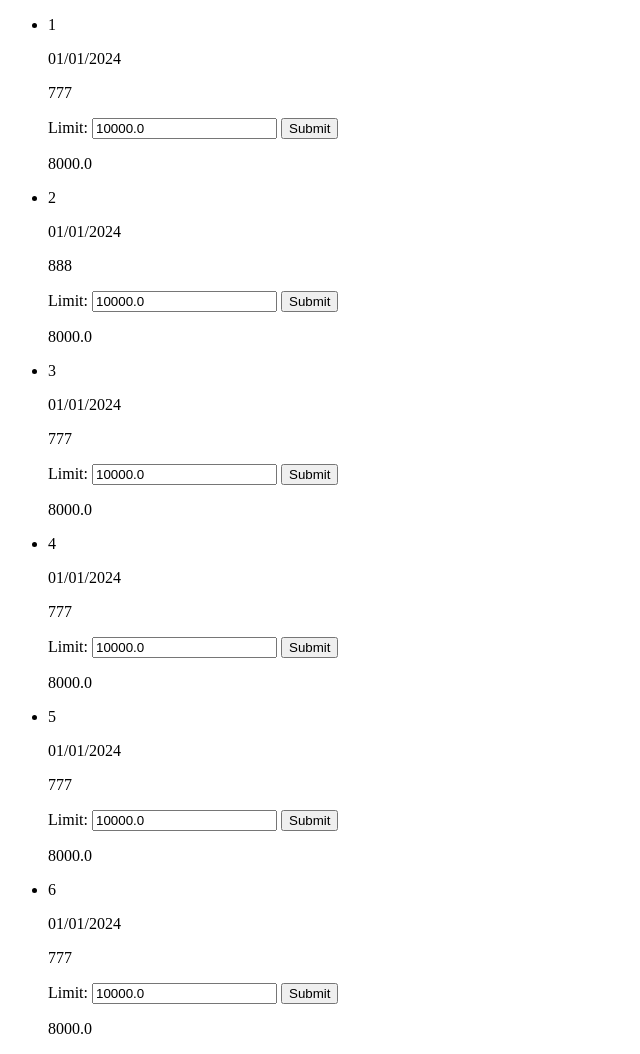
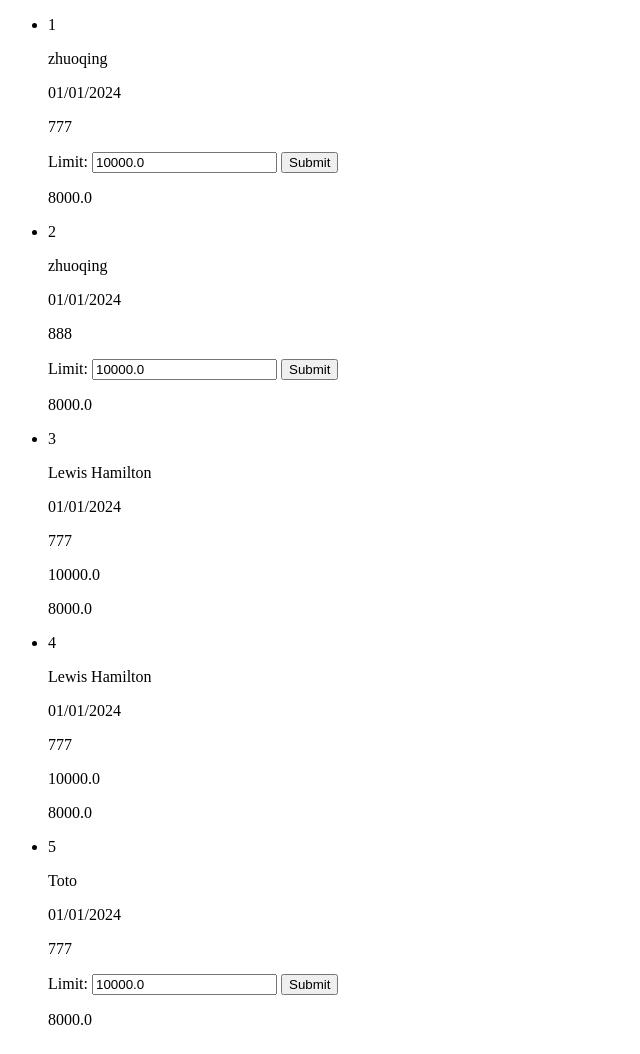
Before and after one commit to zhuoqingzheng/CodeChallengeArcha, a Django app: page /archa/card/ in a window 1280 px wide. Shown: the whole page, without its empty margins (0-640 px from the left). After the commit the page ends 1025 px from the top, so only its background shows below. Run offline with Django 4.2, Linux system fonts and the light colour scheme.

Commit message:
challenge2 done

```diff
--- a/archaChallenge/models/card.py
+++ b/archaChallenge/models/card.py
@@ -1,10 +1,10 @@
 class Card():
-        def __init__(self,CardNum, expDate, maskedNum, limit, currentBalance):
+        def __init__(self,CardNum, expDate, maskedNum, limit, currentBalance, holder):
             self.cardNum = CardNum
             self.expDate = expDate
             self.maskedNum = maskedNum
             self.limit = limit
-
+            self.holder = holder
             self.currentBalance = currentBalance
 
         def setLimit(self, Limit):
--- a/archaChallenge/models/user.py
+++ b/archaChallenge/models/user.py
@@ -1,10 +1,11 @@
 from . import card
 
 class User():
-    def __init__(self, name, cards,level):
+    def __init__(self, name, cards,level,company):
         self.name = name
         self.cards = cards
         self.level = level
+        self.company = company
 
 
     def modifyCard(curr_card, newLimit):
--- a/archaChallenge/templates/card.html
+++ b/archaChallenge/templates/card.html
@@ -3,9 +3,11 @@
     <ul>
         {% for card in cards %}
             <li> <p>{{card.cardNum}}</p>
+                <p>{{card.holder.name}}</p>
                  <p>{{card.expDate}}</p>
                  <p>{{card.maskedNum}}</p>
-                 {% if level == "admin" %}
+                 {% if user.level == "admin" and card.holder.company == user.company %}
+
                     <form action="changeLimit/?cardNum1={{card.cardNum}}" method = "post">
                         {% csrf_token %}
                         <label for="Limit">Limit: </label>
--- a/archaChallenge/urls.py
+++ b/archaChallenge/urls.py
@@ -5,5 +5,5 @@ urlpatterns = [
     path('hello/',views.say_hello),
     path('me/', views.meView),
     path('card/', views.cardView),
-     path('card/changeLimit/', views.changeLimit)
+    path('card/changeLimit/', views.changeLimit)
 ]
--- a/archaChallenge/views.py
+++ b/archaChallenge/views.py
@@ -1,21 +1,27 @@
 from django.shortcuts import render,redirect
 from django.http import HttpResponse
 from .models import user, card
+user1 = user.User("zhuoqing", ['1','2'], "admin","archa")
+user2 = user.User("Lewis Hamilton",['3','4'],"user","google")
+user3 = user.User("Toto",['5'],"user","archa")
+card1 = card.Card('1',"01/01/2024", 777, 10000.00,8000.00,user1)
+card2 = card.Card('2',"01/01/2024", 888, 10000.00,8000.00,user1)
+card3 = card.Card('3',"01/01/2024", 777, 10000.00,8000.00,user2)
+card4 = card.Card('4',"01/01/2024", 777, 10000.00,8000.00,user2)
+card5 = card.Card('5',"01/01/2024", 777, 10000.00,8000.00,user3)
 
-card1 = card.Card('1',"01/01/2024", 777, 10000.00,8000.00)
-card2 = card.Card('2',"01/01/2024", 888, 10000.00,8000.00)
-card3 = card.Card('3',"01/01/2024", 777, 10000.00,8000.00)
-card4 = card.Card('4',"01/01/2024", 777, 10000.00,8000.00)
-card5 = card.Card('5',"01/01/2024", 777, 10000.00,8000.00)
-card6 = card.Card('6',"01/01/2024", 777, 10000.00,8000.00)
+cards =  [card1,card2,card3,card4,card5]
+
 
 # Create your views here.
 def say_hello(request):
     return render(request, 'hello.html',{'name': 'Zhuoqing Zheng'})
 
+
+
+
 def meView(request):
-    user1 = user.User("zhuoqing", [1,2,3], "admin")
-    user2 = user.User("Lewis Hamilton",[4,5,6],"user")
+
     thisUser = user1.__dict__
 
     secondUser = user2.__dict__
@@ -29,15 +35,17 @@ def meView(request):
     return render(request, 'me.html', allusers)
 
 
+
+
 def cardView(request):
 
-    data = { "cards" : [card1,card2,card3,card4,card5,card6],
-            "level": "admin"}
+    data = { "cards" : cards,
+            "user": user1}
     return render(request, "card.html" , data)
 
 def changeLimit(request) :
 
-    cards =  [card1,card2,card3,card4,card5,card6]
+
 
     for item in cards:
         if request.GET['cardNum1'] == item.cardNum:
```
